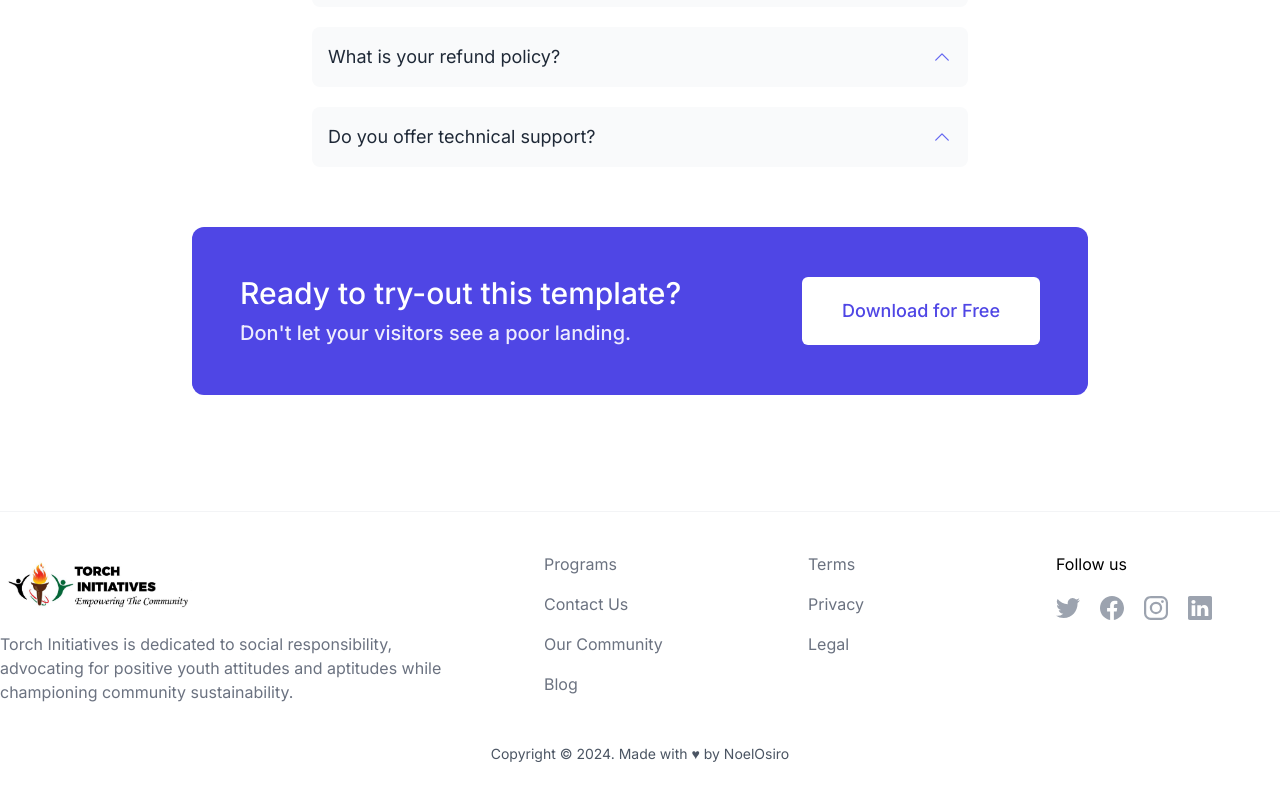
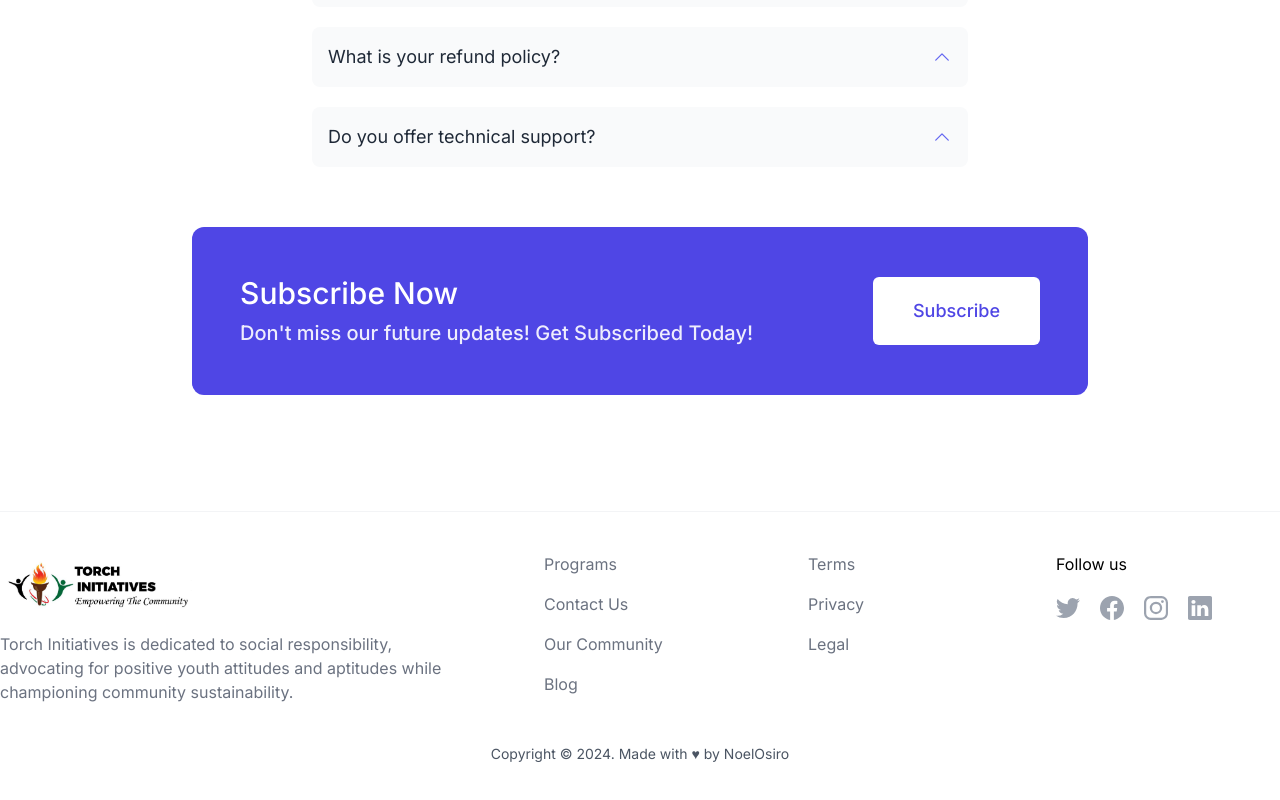
Before and after one commit to NoelOsiro/torchinit, a Next.js app: page / in a window 1280 px wide. Shown: the part 4441-5241 px from the top of the page. Built offline with nearby package versions, Linux system fonts and the light colour scheme.

Commit message:
Subscribe

```diff
--- a/src/components/Cta.tsx
+++ b/src/components/Cta.tsx
@@ -7,20 +7,20 @@ export const Cta = () => {
       <div className="flex flex-wrap items-center justify-between w-full max-w-4xl gap-5 mx-auto text-white bg-indigo-600 px-7 py-7 lg:px-12 lg:py-12 lg:flex-nowrap rounded-xl">
         <div className="flex-grow text-center lg:text-left">
           <h2 className="text-2xl font-medium lg:text-3xl">
-            Ready to try-out this template?
+            Subscribe Now
           </h2>
           <p className="mt-2 font-medium text-white text-opacity-90 lg:text-xl">
-            Don&apos;t let your visitors see a poor landing.
+            Don&apos;t miss our future updates! Get Subscribed Today!
           </p>
         </div>
         <div className="flex-shrink-0 w-full text-center lg:w-auto">
           <a
-            href="https://github.com/web3templates"
+            href="/contact"
             target="_blank"
             rel="noopener"
             className="inline-block py-3 mx-auto text-lg font-medium text-center text-indigo-600 bg-white rounded-md px-7 lg:px-10 lg:py-5 "
           >
-            Download for Free
+            Subscribe
           </a>
         </div>
       </div>
```
